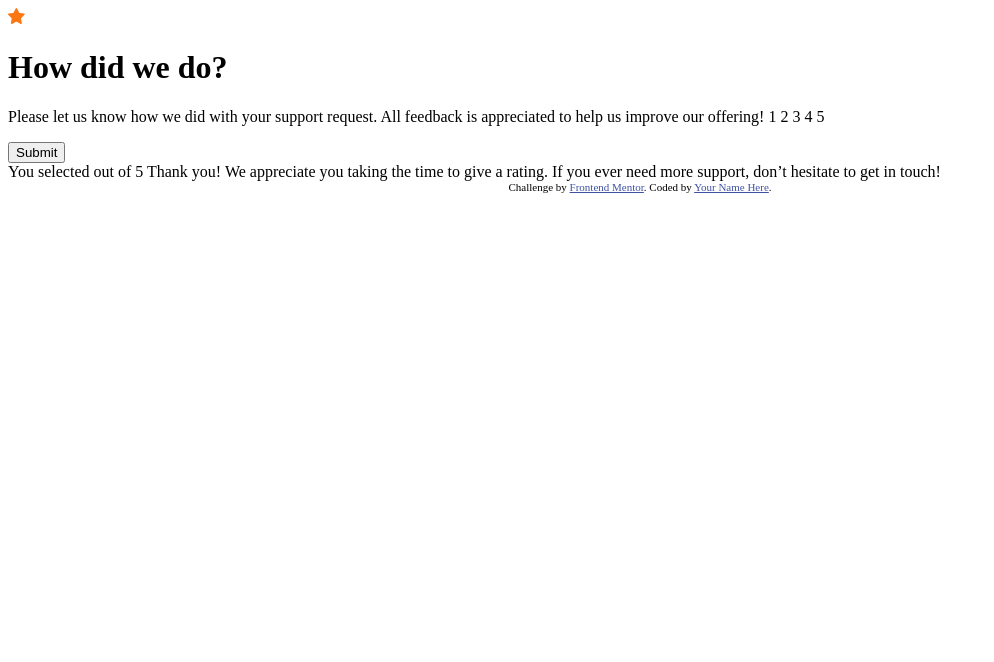
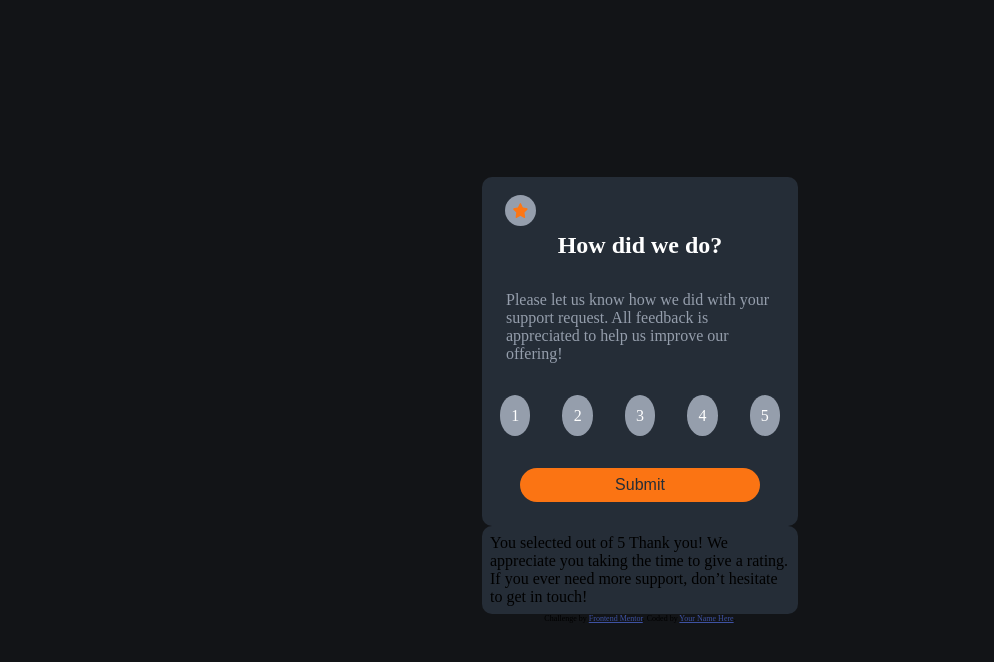
Before and after one commit to marta-00/InteractiveRating, a plain HTML site: page index.html in a window 1280 px wide. Shown: the whole page, without its empty margins (0-994 px from the left). Drawn offline with Linux system fonts and the light colour scheme.

Commit message:
modified:   index.html 	modified:   style.css

```diff
--- a/index.html
+++ b/index.html
@@ -21,10 +21,14 @@
       <h1>How did we do?</h1>
 
       <p>Please let us know how we did with your support request. All feedback is appreciated
-       to help us improve our offering!
-
-       1 2 3 4 5
-      </p>
+       to help us improve our offering!</p>
+      <div class="number">
+        <p> 1 </p>
+        <p> 2 </p>
+        <p> 3 </p>
+        <p> 4 </p>
+        <p> 5 </p>
+      </div>
 
       <button>Submit</button>
 
--- a/style.css
+++ b/style.css
@@ -2,6 +2,7 @@
     --orange: hsl(25, 97%, 53%);
     --LightGrey: hsl(217, 12%, 63%);
     --DarkBlue: hsl(213, 19%, 18%);
+    --DarkBlue2: hsla(213, 20%, 18%, 0.7);
     --DarkerBlue: hsl(216, 12%, 8%);
 }
 .attribution { font-size: 11px; text-align: center; }
@@ -66,5 +67,82 @@
         top: 10px;
         left: -80px;
     }
+}
+
+@media only screen and (max-width: 2400px) {
+    body {
+        align-items: center;
+        display: flex;
+        justify-content: center;
+        min-height: 100vh;
+        align-content: center;
+        margin: 0;
+        background-color: var(--DarkerBlue);
+        flex-wrap: wrap;
+        flex-direction: column;
+    }
+
+    .card {
+        width: 300px;
+        display: flex;
+        flex-direction: column;
+        justify-content: center;
+        align-items: center;
+        border-radius: 10px;
+        background-color: var(--DarkBlue);
+        padding: 0.5rem;
+    }
+    .card img {
+        width: 100%;
+        height: 100%;
+        border-radius: 10px 10px 0 0;
+    }
+    .card h1 {
+        color: white;
+        font-size: 1.5rem;
+    }
+    .card p {
+        color: var(--LightGrey);
+        font-size: 1rem;
+        margin: 1rem;
+    }
+    .card button {
+        width: 80%;
+        padding: 0.5rem;
+        margin: 1rem;
+        border: none;
+        border-radius: 20px;
+        background-color: var(--orange);
+        color: white;
+        font-size: 1rem;
+        cursor: pointer;
+        color: var(--DarkBlue);
+    }
+    .attribution {
+        font-size: 0.5rem;
+    }
+
+    .star{
+        width: 15px;
+        height: 15px;
+        background-color: var(--LightGrey);
+        border-radius: 50%;
+        padding: 0.5rem;
+        position: relative;
+        top: 10px;
+        left: -120px;
+    }
+
+    .number {
+        display: flex;
+        flex-direction: row;
+    }
+
+    .number p{
+        background-color: var(--LightGrey);
+        color: white;
+        border-radius: 50%;
+        padding: 0.7rem;
+    }
 
 }
```
